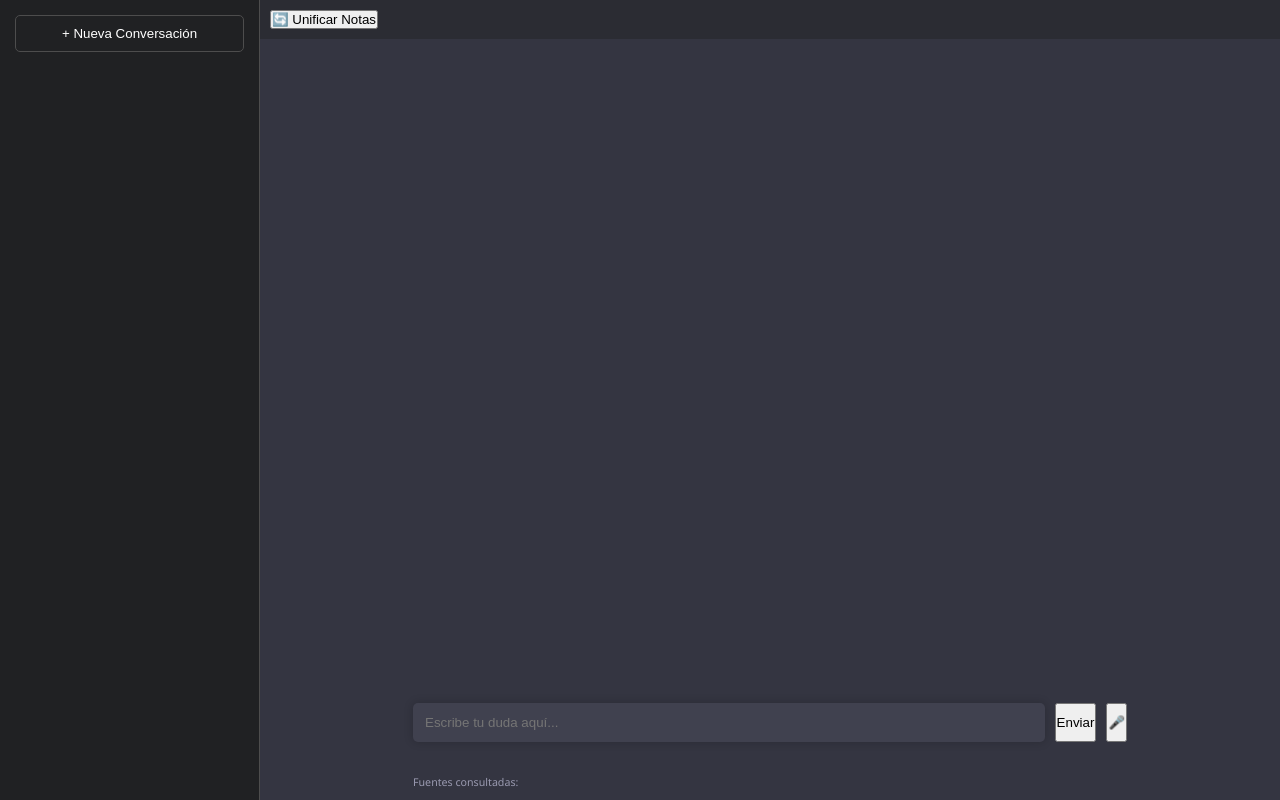
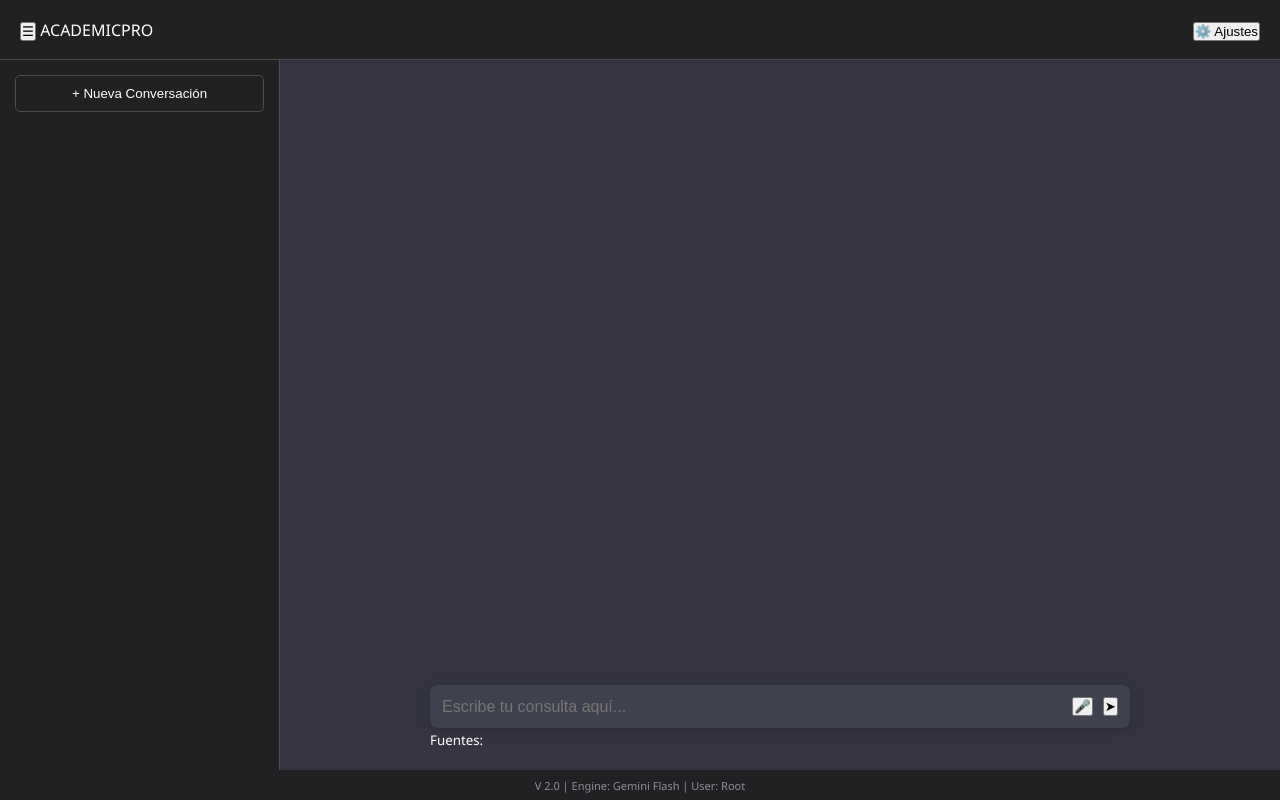
Before and after one commit to JoseMarca17/academic_asistant, a FastAPI app: page / in a window 1280 px wide. Run offline with FastAPI, Linux system fonts and the light colour scheme; data that the repository does not hold is empty.

Commit message:
First Frontend draft

````diff
--- /dev/null
+++ b/web/static/css/chat.css
@@ -0,0 +1,59 @@
+#chat-window {
+    flex: 1;
+    overflow-y: auto;
+    padding: 20px 15%;
+    display: flex;
+    flex-direction: column;
+    gap: 20px;
+}
+
+.message {
+    max-width: 85%;
+    padding: 15px;
+    border-radius: 10px;
+    line-height: 1.5;
+    word-wrap: break-word;
+}
+
+.message.user {
+    align-self: flex-end;
+    background: #444654;
+    border: 1px solid #565869;
+}
+
+.message.assistant {
+    align-self: flex-start;
+    background: transparent;
+}
+
+#input-area {
+    padding: 20px 15%;
+    background: linear-gradient(transparent, var(--bg-main) 50%);
+}
+
+#formBusqueda {
+    display: flex;
+    gap: 10px;
+    background: #40414f;
+    padding: 12px;
+    border-radius: 8px;
+    box-shadow: 0 0 15px rgba(0,0,0,0.2);
+}
+
+#inputPregunta {
+    flex: 1;
+    background: transparent;
+    border: none;
+    color: white;
+    outline: none;
+    font-size: 16px;
+}
+
+#chat-window::-webkit-scrollbar {
+    width: 6px;
+}
+
+#chat-window::-webkit-scrollbar-thumb {
+    background: #565869;
+    border-radius: 10px;
+}
--- /dev/null
+++ b/web/static/css/components.css
@@ -0,0 +1,99 @@
+#settings-panel {
+    position: absolute;
+    top: 10px;
+    right: 20px;
+    width: 250px;
+    background: #2b2c33;
+    border: 1px solid var(--border);
+    padding: 15px;
+    border-radius: 8px;
+    box-shadow: 0 10px 25px rgba(0,0,0,0.5);
+    z-index: 2000;
+}
+
+#settings-panel h3 {
+    font-size: 0.9rem;
+    margin-bottom: 10px;
+    color: var(--accent);
+    border-bottom: 1px solid var(--border);
+    padding-bottom: 5px;
+}
+
+#settings-panel button {
+    width: 100%;
+    padding: 8px;
+    background: #40414f;
+    border: 1px solid var(--border);
+    color: white;
+    border-radius: 4px;
+    cursor: pointer;
+    margin-bottom: 5px;
+    font-size: 0.8rem;
+    transition: background 0.2s;
+}
+
+#settings-panel button:hover {
+    background: #4e4f60;
+}
+
+.pregunta-item {
+    padding: 10px;
+    background: #2b2c33;
+    margin-bottom: 8px;
+    border-radius: 5px;
+    font-size: 0.85em;
+    cursor: pointer;
+    white-space: nowrap;
+    overflow: hidden;
+    text-overflow: ellipsis;
+    transition: 0.2s;
+}
+
+.pregunta-item:hover {
+    background: #3e3f4b;
+}
+
+#btnNuevoChat {
+    background: transparent;
+    border: 1px solid var(--border);
+    color: white;
+    padding: 10px;
+    border-radius: 5px;
+    cursor: pointer;
+    margin-bottom: 10px;
+    transition: 0.3s;
+}
+
+#btnNuevoChat:hover {
+    background: #2b2c33;
+}
+
+#context-menu {
+    position: fixed;
+    z-index: 3000;
+    width: 150px;
+    background: #1a1b1e;
+    border-radius: 5px;
+    box-shadow: 0 0 10px rgba(0,0,0,0.5);
+    border: 1px solid var(--border);
+}
+
+#context-menu ul {
+    list-style: none;
+    padding: 5px 0;
+}
+
+#context-menu li {
+    padding: 8px 15px;
+    cursor: pointer;
+    font-size: 0.9em;
+    color: #ff4d4d;
+}
+
+#context-menu li:hover {
+    background-color: #2b2c33;
+}
+
+.hidden {
+    display: none !important;
+}
--- /dev/null
+++ b/web/static/css/layout.css
@@ -0,0 +1,92 @@
+:root {
+    --header-h: 60px;
+    --footer-h: 30px;
+    --sidebar-w: 280px;
+    --bg-dark: #202123;
+    --bg-main: #343541;
+    --border: #4d4d4d;
+    --accent: #10a37f;
+}
+
+* {
+    box-sizing: border-box;
+    margin: 0;
+    padding: 0;
+}
+
+body {
+    font-family: 'Segoe UI', sans-serif;
+    background: var(--bg-main);
+    color: white;
+    overflow: hidden;
+}
+
+#main-header {
+    height: var(--header-h);
+    background: var(--bg-dark);
+    display: flex;
+    align-items: center;
+    justify-content: space-between;
+    padding: 0 20px;
+    border-bottom: 1px solid var(--border);
+    z-index: 1000;
+}
+
+#main-container {
+    display: flex;
+    height: calc(100vh - var(--header-h) - var(--footer-h));
+}
+
+#sidebar {
+    width: var(--sidebar-w);
+    background: var(--bg-dark);
+    transition: all 0.3s cubic-bezier(0.4, 0, 0.2, 1);
+    display: flex;
+    flex-direction: column;
+    padding: 15px;
+    border-right: 1px solid var(--border);
+    overflow: hidden;
+    flex-shrink: 0;
+}
+
+#sidebar.collapsed {
+    width: 0;
+    padding: 0;
+    opacity: 0;
+    border: none;
+}
+
+#lista-preguntas {
+    flex: 1;
+    overflow-y: auto;
+    margin-top: 10px;
+    padding-right: 5px;
+}
+
+#lista-preguntas::-webkit-scrollbar {
+    width: 4px;
+}
+
+#lista-preguntas::-webkit-scrollbar-thumb {
+    background: #4d4d4d;
+    border-radius: 10px;
+}
+
+#chat-content {
+    flex: 1;
+    display: flex;
+    flex-direction: column;
+    position: relative;
+    min-width: 0;
+}
+
+#main-footer {
+    height: var(--footer-h);
+    background: var(--bg-dark);
+    font-size: 11px;
+    display: flex;
+    align-items: center;
+    justify-content: center;
+    color: #8e8ea0;
+    z-index: 1000;
+}
--- a/web/static/css/styles.css
+++ /dev/null
@@ -1,101 +0,0 @@
-* { box-sizing: border-box; margin: 0; padding: 0; }
-body { font-family: 'Segoe UI', Tahoma, Geneva, Verdana, sans-serif; background: #343541; color: white; }
-
-#main-container { display: flex; height: 100vh; }
-
-#sidebar {
-    width: 260px;
-    background: #202123;
-    padding: 15px;
-    display: flex;
-    flex-direction: column;
-    border-right: 1px solid #4d4d4d;
-}
-
-#btnNuevoChat {
-    background: transparent;
-    border: 1px solid #4d4d4d;
-    color: white;
-    padding: 10px;
-    border-radius: 5px;
-    cursor: pointer;
-    margin-bottom: 20px;
-    transition: 0.3s;
-}
-
-#btnNuevoChat:hover { background: #2b2c33; }
-
-.pregunta-item {
-    padding: 10px;
-    background: #2b2c33;
-    margin-bottom: 8px;
-    border-radius: 5px;
-    font-size: 0.85em;
-    cursor: pointer;
-    white-space: nowrap;
-    overflow: hidden;
-    text-overflow: ellipsis;
-}
-
-#chat-content { flex: 1; display: flex; flex-direction: column; background: #343541; }
-
-#admin-panel { padding: 10px; background: #2b2c33; display: flex; gap: 10px; }
-
-#chat-window {
-    flex: 1;
-    overflow-y: auto;
-    padding: 40px 15%;
-    display: flex;
-    flex-direction: column;
-    gap: 20px;
-}
-
-.message { max-width: 80%; padding: 15px; border-radius: 10px; line-height: 1.5; }
-.message.user { align-self: flex-end; background: #444654; border: 1px solid #565869; }
-.message.assistant { align-self: flex-start; background: transparent; }
-
-#formBusqueda {
-    padding: 20px 15%;
-    display: flex;
-    gap: 10px;
-    background: linear-gradient(transparent, #343541);
-}
-
-#inputPregunta {
-    flex: 1;
-    background: #40414f;
-    border: none;
-    border-radius: 5px;
-    padding: 12px;
-    color: white;
-    box-shadow: 0 0 10px rgba(0,0,0,0.2);
-}
-
-#fuentes-container { padding: 10px 15%; font-size: 0.8em; color: #9a9ab0; }
-
-#context-menu {
-    position: absolute;
-    z-index: 1000;
-    width: 150px;
-    background: #2b2c33;
-    border-radius: 5px;
-    box-shadow: 0 0 10px rgba(0,0,0,0.5);
-    border: 1px solid #4d4d4d;
-}
-
-#context-menu ul {
-    list-style: none;
-    padding: 5px 0;
-    margin: 0;
-}
-
-#context-menu ul li {
-    padding: 8px 15px;
-    cursor: pointer;
-    font-size: 0.9em;
-    color: white;
-}
-
-#context-menu ul li:hover {
-    background-color: #40414f;
-}
--- a/web/static/js/chat.js
+++ b/web/static/js/chat.js
@@ -1,38 +1,17 @@
 const synth = window.speechSynthesis;
-const btnDictar = document.getElementById('btnDictar');
-const btnSilenciar = document.getElementById('btnSilenciarVoz');
 const inputPregunta = document.getElementById('inputPregunta');
 const form = document.getElementById('formBusqueda');
 const chatWindow = document.getElementById('chat-window');
 const listaFuentes = document.getElementById('fuentes');
 const listaConversaciones = document.getElementById('lista-preguntas');
+const btnDictar = document.getElementById('btnDictar');
+const btnSilenciar = document.getElementById('btnSilenciarVoz');
 
 let chatHistory = [];
 let currentChatId = null;
-let recognition;
-let isListening = false;
-let manualStop = false;
 let targetChatId = null;
 
-const contextMenu = document.getElementById('context-menu');
-const deleteOption = document.getElementById('ctx-delete');
-
-document.addEventListener('click', (e) => {
-    if (contextMenu.style.display === 'block') {
-        contextMenu.style.display = 'none';
-    }
-});
-
-deleteOption.addEventListener('click', async () => {
-    if (targetChatId) {
-        await deleteChat(targetChatId);
-        contextMenu.style.display = 'none';
-    }
-});
-
-document.addEventListener('DOMContentLoaded', async () => {
-    await cargarListaChats();
-});
+document.addEventListener('DOMContentLoaded', cargarListaChats);
 
 async function cargarListaChats() {
     try {
@@ -42,16 +21,13 @@ async function cargarListaChats() {
         chats.reverse().forEach(chat => {
             const item = document.createElement('div');
             item.className = 'pregunta-item';
-            item.textContent = chat.title;
+            item.textContent = chat.title || "Nueva conversación";
             item.onclick = () => cargarChat(chat.id);
-            item.oncontextmenu = (e) => {
-                e.preventDefault();
-                showContextMenu(e, chat.id);
-            };
+            item.oncontextmenu = (e) => showContextMenu(e, chat.id);
             listaConversaciones.appendChild(item);
         });
     } catch (e) {
-        console.error("Error al cargar lista de chats");
+        console.error("Error al cargar chats:", e);
     }
 }
 
@@ -65,7 +41,7 @@ async function nuevoChat() {
         listaFuentes.innerHTML = "";
         await cargarListaChats();
     } catch (e) {
-        console.error("Error al crear nuevo chat");
+        console.error("Error al crear chat:", e);
     }
 }
 
@@ -80,132 +56,37 @@ async function cargarChat(id) {
             appendMessage(m.role === 'model' ? 'assistant' : 'user', m.content);
         });
     } catch (e) {
-        console.error("Error al cargar chat");
+        console.error("Error al cargar chat:", e);
     }
 }
 
-function showContextMenu(e, chatId) {
-    targetChatId = chatId;
-    contextMenu.style.display = 'block';
-    contextMenu.style.left = `${e.pageX}px`;
-    contextMenu.style.top = `${e.pageY}px`;
-}
-
-async function deleteChat(chatId) {
-    if (!confirm("¿Seguro que deseas eliminar este chat?")) return;
+async function deleteChat() {
+    if (!targetChatId) return;
+    if (!confirm("¿Eliminar este chat?")) return;
     try {
-        await fetch(`/api/chats/${chatId}`, { method: 'DELETE' });
-        if (currentChatId === chatId) {
+        await fetch(`/api/chats/${targetChatId}`, { method: 'DELETE' });
+        if (currentChatId === targetChatId) {
             currentChatId = null;
             chatWindow.innerHTML = "";
             chatHistory = [];
         }
         await cargarListaChats();
     } catch (e) {
-        console.error("Error al eliminar chat");
+        console.error("Error al eliminar:", e);
     }
 }
+
+document.getElementById('ctx-delete').onclick = deleteChat;
 
 function appendMessage(role, text) {
     const msgDiv = document.createElement('div');
     msgDiv.className = `message ${role}`;
-    if (role === 'user') {
-        msgDiv.textContent = text;
-    } else {
-        msgDiv.innerHTML = marked.parse(text);
-    }
+    msgDiv.innerHTML = role === 'user' ? text : marked.parse(text);
     chatWindow.appendChild(msgDiv);
     chatWindow.scrollTop = chatWindow.scrollHeight;
 }
 
-async function guardarMensajeEnServidor(role, content) {
-    if (!currentChatId) return;
-    try {
-        await fetch(`/api/chats/${currentChatId}/message`, {
-            method: 'POST',
-            headers: { 'Content-Type': 'application/json' },
-            body: JSON.stringify({ role, content })
-        });
-    } catch (e) {
-        console.error("Error al guardar mensaje");
-    }
-}
-
-async function actualizarApuntes() {
-    if (!confirm("¿Actualizar base de datos?")) return;
-    try {
-        const resp = await fetch('/admin/unify', { method: 'POST' });
-        const data = await resp.json();
-        alert(data.message);
-    } catch (e) {
-        alert("Error: " + e.message);
-    }
-}
-
-function limpiarChat() {
-    nuevoChat();
-}
-
-if ('webkitSpeechRecognition' in window || 'SpeechRecognition' in window) {
-    const SpeechRecognition = window.SpeechRecognition || window.webkitSpeechRecognition;
-    recognition = new SpeechRecognition();
-    recognition.lang = 'es-ES';
-    recognition.continuous = true;
-    recognition.interimResults = true;
-
-    recognition.onstart = () => {
-        isListening = true;
-        manualStop = false;
-        btnDictar.textContent = "🛑";
-        btnDictar.style.backgroundColor = "#ff4d4d";
-    };
-
-    recognition.onresult = (event) => {
-        let currentText = '';
-        for (let i = 0; i < event.results.length; ++i) {
-            currentText += event.results[i][0].transcript;
-        }
-        inputPregunta.value = currentText;
-    };
-
-    recognition.onend = () => {
-        if (isListening && !manualStop) {
-            recognition.start();
-        } else {
-            btnDictar.textContent = "🎤";
-            btnDictar.style.backgroundColor = "";
-        }
-    };
-
-    btnDictar.onclick = () => {
-        if (isListening) {
-            manualStop = true;
-            isListening = false;
-            recognition.stop();
-            if (inputPregunta.value.trim() !== "") form.dispatchEvent(new Event('submit'));
-        } else {
-            synth.cancel();
-            inputPregunta.value = "";
-            recognition.start();
-        }
-    };
-}
-
-function hablar(texto) {
-    const cleanText = texto.replace(/[#*`]/g, '').replace(/\[.*?\]/g, '').replace(/```[\s\S]*?```/g, 'código');
-    const utterance = new SpeechSynthesisUtterance(cleanText);
-    utterance.lang = 'es-ES';
-    utterance.onstart = () => btnSilenciar.style.display = 'block';
-    utterance.onend = () => btnSilenciar.style.display = 'none';
-    synth.speak(utterance);
-}
-
-btnSilenciar.onclick = () => {
-    synth.cancel();
-    btnSilenciar.style.display = 'none';
-};
-
-form.addEventListener('submit', async (e) => {
+form.onsubmit = async (e) => {
     e.preventDefault();
     const pregunta = inputPregunta.value.trim();
     if (!pregunta) return;
@@ -222,14 +103,10 @@ form.addEventListener('submit', async (e) => {
             headers: { 'Content-Type': 'application/json' },
             body: JSON.stringify({ question: pregunta, history: chatHistory })
         });
-
         const data = await response.json();
         if (response.ok) {
             appendMessage('assistant', data.answer);
             listaFuentes.innerHTML = data.sources.map(f => `<li>${f}</li>`).join('');
-
-            await guardarMensajeEnServidor('user', pregunta);
-            await guardarMensajeEnServidor('model', data.answer);
 
             chatHistory.push({ role: "user", content: pregunta });
             chatHistory.push({ role: "model", content: data.answer });
@@ -240,4 +117,31 @@ form.addEventListener('submit', async (e) => {
     } catch (error) {
         appendMessage('assistant', "Error de conexión.");
     }
-});
+};
+
+function hablar(texto) {
+    const cleanText = texto.replace(/[#*`]/g, '').replace(/```[\s\S]*?```/g, 'código');
+    const utterance = new SpeechSynthesisUtterance(cleanText);
+    utterance.lang = 'es-ES';
+    utterance.onstart = () => btnSilenciar.style.display = 'block';
+    utterance.onend = () => btnSilenciar.style.display = 'none';
+    synth.speak(utterance);
+}
+
+btnSilenciar.onclick = () => {
+    synth.cancel();
+    btnSilenciar.style.display = 'none';
+};
+
+if ('webkitSpeechRecognition' in window) {
+    const recognition = new webkitSpeechRecognition();
+    recognition.lang = 'es-ES';
+    btnDictar.onclick = () => {
+        synth.cancel();
+        recognition.start();
+    };
+    recognition.onresult = (event) => {
+        inputPregunta.value = event.results[0][0].transcript;
+        form.dispatchEvent(new Event('submit'));
+    };
+}
--- a/web/templates/index.html
+++ b/web/templates/index.html
@@ -2,42 +2,63 @@
 <html lang="es">
 <head>
     <meta charset="UTF-8">
+    <meta name="viewport" content="width=device-width, initial-scale=1.0">
     <title>Academic Assistant Pro</title>
-    <link rel="stylesheet" href="/static/css/styles.css">
+    <link rel="stylesheet" href="/static/css/layout.css">
+    <link rel="stylesheet" href="/static/css/chat.css">
+    <link rel="stylesheet" href="/static/css/components.css">
     <script src="https://cdn.jsdelivr.net/npm/marked/marked.min.js"></script>
 </head>
 <body>
+    <header id="main-header">
+        <div class="header-brand">
+            <button id="btnToggleSidebar" title="Menú">☰</button>
+            <span class="logo">ACADEMIC<span>PRO</span></span>
+        </div>
+        <div class="header-actions">
+            <button id="btnSettings" class="btn-icon">⚙️ Ajustes</button>
+        </div>
+    </header>
+
     <div id="main-container">
         <aside id="sidebar">
-            <button id="btnNuevoChat" onclick="nuevoChat()">+ Nueva Conversación</button>
-            <div id="lista-preguntas"></div>
+            <button id="btnNuevoChat" class="btn-primary">+ Nueva Conversación</button>
+            <nav id="lista-preguntas" class="custom-scroll"></nav>
         </aside>
 
         <main id="chat-content">
-            <div id="admin-panel">
-                <button type="button" onclick="actualizarApuntes()">🔄 Unificar Notas</button>
-                <button type="button" id="btnSilenciarVoz" style="display:none;">🔇 Silenciar</button>
+            <div id="settings-panel" class="hidden">
+                <div class="settings-content">
+                    <h3>Panel de Control</h3>
+                    <button type="button" onclick="actualizarApuntes()">🔄 Sincronizar Base de Datos</button>
+                    <button type="button" id="btnSilenciarVoz" style="display:none;">🔇 Detener Audio</button>
+                </div>
             </div>
 
-            <div id="chat-window"></div>
+            <div id="chat-window" class="custom-scroll"></div>
 
-            <form id="formBusqueda">
-                <input type="text" id="inputPregunta" placeholder="Escribe tu duda aquí..." autocomplete="off">
-                <button type="submit">Enviar</button>
-                <button type="button" id="btnDictar">🎤</button>
-            </form>
-
-            <div id="fuentes-container">
-                <small>Fuentes consultadas:</small>
-                <ul id="fuentes"></ul>
-            </div>
+            <section id="input-area">
+                <form id="formBusqueda">
+                    <input type="text" id="inputPregunta" placeholder="Escribe tu consulta aquí..." autocomplete="off">
+                    <button type="button" id="btnDictar">🎤</button>
+                    <button type="submit">➤</button>
+                </form>
+                <div id="fuentes-container">
+                    <small>Fuentes: <ul id="fuentes"></ul></small>
+                </div>
+            </section>
         </main>
     </div>
-    <div id="context-menu" style="display:none;">
-        <ul>
-            <li id="ctx-delete">Eliminar</li>
-        </ul>
+
+    <footer id="main-footer">
+        <p>V 2.0 | Engine: Gemini Flash | User: Root</p>
+    </footer>
+
+    <div id="context-menu" class="hidden">
+        <ul><li id="ctx-delete">Eliminar Conversación</li></ul>
     </div>
+
+    <script src="/static/js/ui.js"></script>
     <script src="/static/js/chat.js"></script>
 </body>
 </html>
````
Also changed, not shown: web/static/js/ui.js (added, +40 -0 lines).
